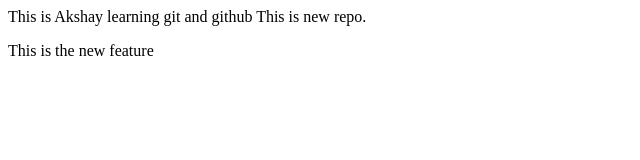
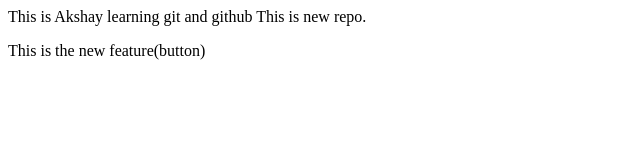
Before and after one commit to AkshayBachhu/LocalRepo, a plain HTML site: page index.html in a window 1280 px wide. Shown: the full height of the page, 0-640 px from the left. Drawn offline with Linux system fonts and the light colour scheme.

Commit message:
Add Button

```diff
--- a/index.html
+++ b/index.html
@@ -2,5 +2,5 @@
     This is new repo.
 </p>
 <p>
-    This is the new feature
+    This is the new feature(button)
 </p>
```
